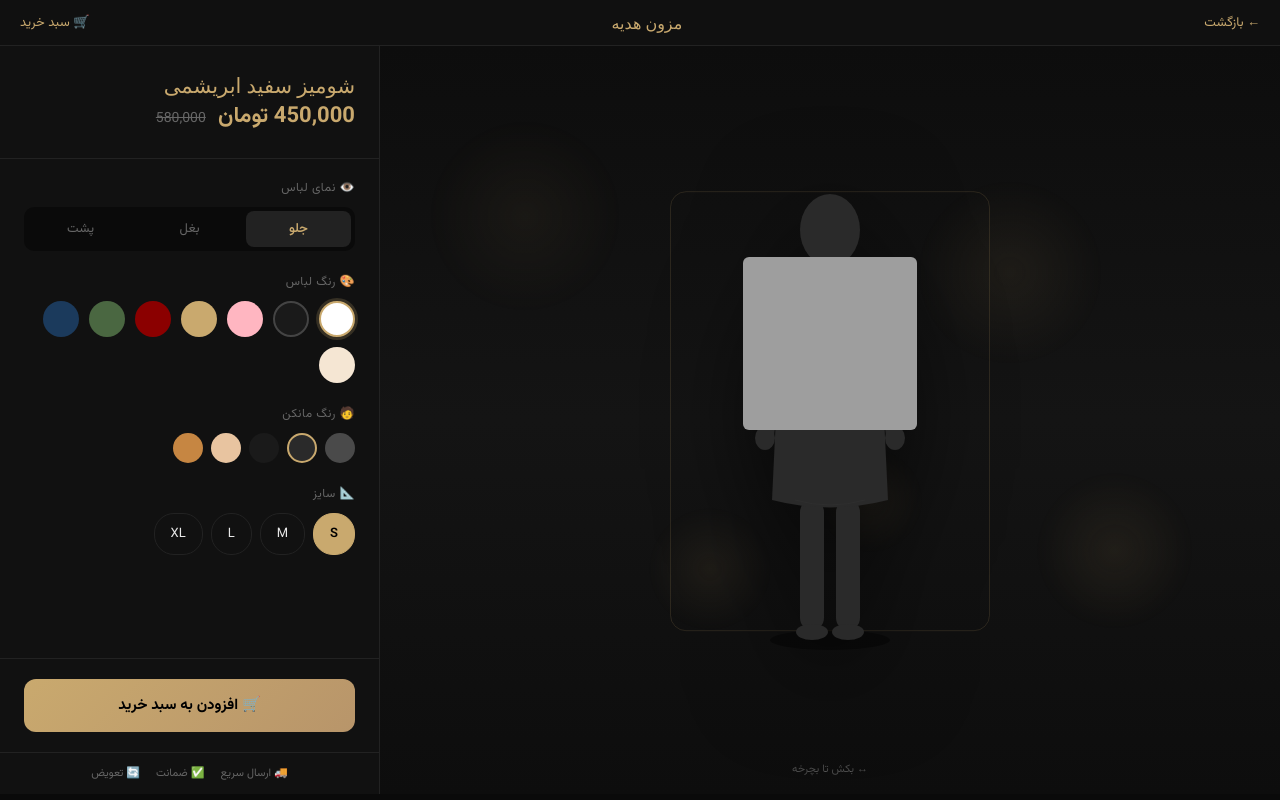
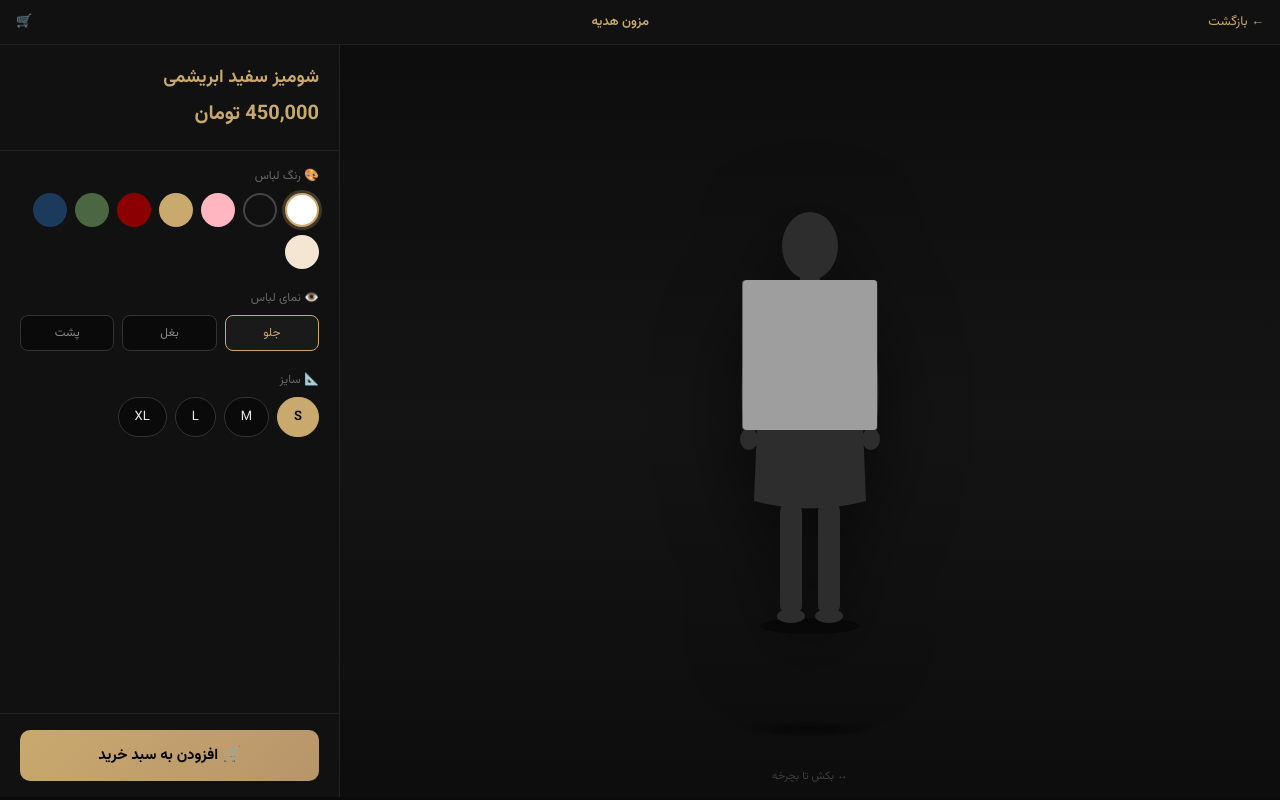
Before and after one commit to matinhermes/mazoun-hediye, a Flask app: page /tryon/1 in a window 1280 px wide. Run offline with Flask 3, Linux system fonts and the light colour scheme; data comes from the database, SQL or seed files in the repository; grey boxes are pictures that could not be loaded.

Commit message:
fix: مانکن ساده حرفه‌ای تیره با عکس لباس

```diff
--- a/templates/tryon.html
+++ b/templates/tryon.html
@@ -1,305 +1,216 @@
 <!DOCTYPE html><html lang="fa" dir="rtl"><head>
 <meta charset="UTF-8"><meta name="viewport" content="width=device-width, initial-scale=1.0">
-<title>پرویو لباس | {{ product.name }}</title>
-<link href="https://fonts.googleapis.com/css2?family=Playfair+Display:wght@400;600;700&family=Vazirmatn:wght@300;400;500;600;700&display=swap" rel="stylesheet">
+<title>پرویو | {{ product.name }}</title>
+<link href="https://fonts.googleapis.com/css2?family=Vazirmatn:wght@300;400;500;600;700&display=swap" rel="stylesheet">
 <style>
-:root{--gold:#c9a96e;--bg:#0a0a0a;--card:#111;--border:#222;--text:#e8e8e8;--sec:#666}
 *{margin:0;padding:0;box-sizing:border-box}
-body{font-family:'Vazirmatn',sans-serif;background:var(--bg);color:var(--text);min-height:100vh;overflow-x:hidden}
+body{font-family:'Vazirmatn',sans-serif;background:#0a0a0a;color:#e8e8e8}
 
-/* Header */
-.topbar{background:rgba(17,17,17,0.95);backdrop-filter:blur(20px);border-bottom:1px solid var(--border);padding:12px 20px;display:flex;align-items:center;justify-content:space-between;position:sticky;top:0;z-index:100}
-.topbar a{color:var(--gold);text-decoration:none;font-size:13px}
+.topbar{background:#111;border-bottom:1px solid #222;padding:12px 16px;display:flex;align-items:center;justify-content:space-between}
+.topbar a{color:#c9a96e;text-decoration:none;font-size:13px}
 
-/* Main layout */
-.main{display:grid;grid-template-columns:1fr 380px;min-height:calc(100vh - 52px)}
-@media(max-width:900px){.main{grid-template-columns:1fr}}
+.page{display:grid;grid-template-columns:1fr 340px;min-height:calc(100vh - 48px)}
+@media(max-width:800px){.page{grid-template-columns:1fr}}
 
-/* ===== 3D MANNEQUIN SCENE ===== */
-.scene{position:relative;display:flex;align-items:center;justify-content:center;background:linear-gradient(180deg,#0d0d0d 0%,#141414 50%,#0d0d0d 100%);overflow:hidden;perspective:1200px}
-@media(max-width:900px){.scene{min-height:75vh}}
+/* Left: Mannequin */
+.preview{display:flex;align-items:center;justify-content:center;background:linear-gradient(180deg,#0d0d0d,#141414,#0d0d0d);position:relative;overflow:hidden;perspective:1000px}
+@media(max-width:800px){.preview{min-height:70vh}}
 
-/* Background bokeh lights */
-.bokeh{position:absolute;inset:0;pointer-events:none;overflow:hidden}
-.bokeh-dot{position:absolute;border-radius:50%;background:radial-gradient(circle,rgba(201,169,110,0.15),transparent 70%);animation:float 8s ease-in-out infinite}
-.bokeh-dot:nth-child(1){width:200px;height:200px;top:10%;left:5%;animation-delay:0s}
-.bokeh-dot:nth-child(2){width:150px;height:150px;top:60%;right:10%;animation-delay:2s}
-.bokeh-dot:nth-child(3){width:120px;height:120px;bottom:20%;left:30%;animation-delay:4s}
-.bokeh-dot:nth-child(4){width:180px;height:180px;top:20%;right:20%;animation-delay:1s}
-.bokeh-dot:nth-child(5){width:100px;height:100px;bottom:30%;right:40%;animation-delay:3s}
-@keyframes float{0%,100%{transform:translateY(0) scale(1);opacity:0.3}50%{transform:translateY(-20px) scale(1.1);opacity:0.6}}
+.mannequin{position:relative;width:260px;height:440px;transition:transform 0.15s;transform-style:preserve-3d}
+@media(max-width:480px){.mannequin{width:210px;height:370px}}
 
-/* Gold frame behind mannequin */
-.gold-frame{position:absolute;width:320px;height:440px;border:1px solid rgba(201,169,110,0.15);border-radius:16px;top:50%;left:50%;transform:translate(-50%,-52%)}
+/* SVG mannequin */
+.mannequin svg{width:100%;height:100%;filter:drop-shadow(0 15px 40px rgba(0,0,0,0.6))}
 
-/* Mannequin container */
-.mannequin-wrap{position:relative;width:300px;height:480px;transition:transform 0.1s ease-out;transform-style:preserve-3d}
-@media(max-width:480px){.mannequin-wrap{width:240px;height:400px}}
-
-/* 3D Mannequin SVG - Faceless dark grey */
-.mannequin-svg{width:100%;height:100%;filter:drop-shadow(0 20px 50px rgba(0,0,0,0.7))}
-
-/* Clothing image overlay */
-.clothing-layer{position:absolute;top:16%;left:50%;transform:translateX(-50%);width:58%;height:36%;overflow:hidden;border-radius:6px;transition:all 0.4s}
-.clothing-layer img{width:100%;height:100%;object-fit:cover;display:block}
-.clothing-tint{position:absolute;inset:0;background:var(--tint-color,#fff);mix-blend-mode:multiply;opacity:0;transition:opacity 0.3s;pointer-events:none}
+/* Product image on mannequin body */
+.product-on-body{position:absolute;top:18%;left:50%;transform:translateX(-50%);width:52%;height:34%;overflow:hidden;border-radius:4px}
+.product-on-body img{width:100%;height:100%;object-fit:cover}
+.product-tint{position:absolute;inset:0;pointer-events:none;mix-blend-mode:multiply;opacity:0;transition:opacity 0.3s}
 
 /* Floor shadow */
-.floor-shadow{position:absolute;bottom:5%;left:50%;transform:translateX(-50%);width:180px;height:25px;background:radial-gradient(ellipse,rgba(0,0,0,0.5),transparent 70%);border-radius:50%}
+.shadow{position:absolute;bottom:8%;left:50%;transform:translateX(-50%);width:140px;height:16px;background:radial-gradient(ellipse,rgba(0,0,0,0.5),transparent 70%);border-radius:50%}
 
-/* Hint */
-.drag-hint{position:absolute;bottom:16px;left:50%;transform:translateX(-50%);font-size:11px;color:rgba(255,255,255,0.25);display:flex;align-items:center;gap:6px;white-space:nowrap}
+.hint{position:absolute;bottom:12px;left:50%;transform:translateX(-50%);font-size:11px;color:rgba(255,255,255,0.2)}
 
-/* ===== SIDEBAR ===== */
-.sidebar{background:var(--card);border-right:1px solid var(--border);display:flex;flex-direction:column;overflow-y:auto;max-height:calc(100vh - 52px)}
-@media(max-width:900px){.sidebar{max-height:none;border-right:none;border-top:1px solid var(--border)}}
+/* Right: Controls */
+.controls{background:#111;border-right:1px solid #222;display:flex;flex-direction:column;overflow-y:auto;max-height:calc(100vh - 48px)}
+@media(max-width:800px){.controls{max-height:none;border-right:none;border-top:1px solid #222}}
 
-.sb-head{padding:24px;border-bottom:1px solid var(--border)}
-.p-name{font-family:'Playfair Display',serif;font-size:21px;color:var(--gold);line-height:1.4}
-.p-price{font-size:22px;font-weight:700;color:var(--gold);margin-top:8px}
-.p-old{font-size:14px;color:var(--sec);text-decoration:line-through;margin-right:8px}
+.ctrl-head{padding:20px;border-bottom:1px solid #222}
+.ctrl-head h2{font-size:18px;color:#c9a96e;line-height:1.5}
+.ctrl-head .price{font-size:20px;font-weight:700;color:#c9a96e;margin-top:6px}
 
-.sb-body{flex:1;padding:20px 24px;overflow-y:auto}
+.ctrl-body{flex:1;padding:16px 20px}
 
-.sec{margin-bottom:22px}
-.sec-label{font-size:12px;color:var(--sec);margin-bottom:10px;text-transform:uppercase;letter-spacing:0.5px}
+.group{margin-bottom:20px}
+.group-title{font-size:12px;color:#666;margin-bottom:8px}
 
-/* Swatches */
-.swatches{display:flex;gap:10px;flex-wrap:wrap}
-.sw{width:36px;height:36px;border-radius:50%;border:2px solid transparent;cursor:pointer;transition:all .2s}
-.sw:hover{transform:scale(1.12)}
-.sw.on{border-color:var(--gold);box-shadow:0 0 0 3px rgba(201,169,110,0.2)}
+.row{display:flex;gap:8px;flex-wrap:wrap}
 
-/* Skin */
-.skins{display:flex;gap:8px}
-.sk{width:30px;height:30px;border-radius:50%;border:2px solid transparent;cursor:pointer;transition:all .2s}
-.sk:hover{transform:scale(1.1)}
-.sk.on{border-color:var(--gold)}
+/* Color buttons */
+.cbtn{width:34px;height:34px;border-radius:50%;border:2px solid transparent;cursor:pointer;transition:all 0.2s}
+.cbtn:hover{transform:scale(1.1)}
+.cbtn.on{border-color:#c9a96e;box-shadow:0 0 0 3px rgba(201,169,110,0.25)}
 
-/* Sizes */
-.sizes{display:flex;gap:8px;flex-wrap:wrap}
-.sz{padding:10px 16px;background:transparent;border:1px solid var(--border);border-radius:20px;color:var(--text);cursor:pointer;font-family:inherit;font-size:13px;transition:all .2s}
-.sz:hover{border-color:var(--gold)}
-.sz.on{background:var(--gold);color:#000;border-color:var(--gold);font-weight:600}
+/* Size buttons */
+.sbtn{padding:9px 16px;background:#0a0a0a;border:1px solid #333;border-radius:20px;color:#e8e8e8;cursor:pointer;font-family:inherit;font-size:13px;transition:all 0.2s}
+.sbtn:hover{border-color:#c9a96e}
+.sbtn.on{background:#c9a96e;color:#000;border-color:#c9a96e;font-weight:600}
 
-/* View tabs */
-.views{display:flex;background:var(--bg);border-radius:10px;padding:4px;gap:4px}
-.vw{flex:1;padding:8px;border:none;background:transparent;border-radius:8px;color:var(--sec);cursor:pointer;font-family:inherit;font-size:13px;transition:all .2s}
-.vw:hover{color:var(--text)}
-.vw.on{background:var(--border);color:var(--gold);font-weight:600}
+/* View buttons */
+.vbtn{flex:1;padding:8px;background:#0a0a0a;border:1px solid #333;border-radius:8px;color:#888;cursor:pointer;font-family:inherit;font-size:12px;transition:all 0.2s}
+.vbtn:hover{color:#e8e8e8}
+.vbtn.on{background:#1a1a1a;border-color:#c9a96e;color:#c9a96e}
 
-/* CTA */
-.sb-foot{padding:20px 24px;border-top:1px solid var(--border)}
-.cart-btn{width:100%;padding:15px;background:linear-gradient(135deg,var(--gold),#b8956a);border:none;border-radius:12px;color:#000;font-size:15px;font-weight:700;font-family:inherit;cursor:pointer;transition:all .3s}
-.cart-btn:hover{transform:translateY(-1px);box-shadow:0 6px 20px rgba(201,169,110,0.3)}
+/* Cart button */
+.cart{width:100%;padding:14px;background:linear-gradient(135deg,#c9a96e,#b8956a);border:none;border-radius:10px;color:#000;font-size:15px;font-weight:700;font-family:inherit;cursor:pointer;margin-top:auto;transition:all 0.3s}
+.cart:hover{box-shadow:0 6px 20px rgba(201,169,110,0.3)}
 
-.trust{display:flex;justify-content:center;gap:16px;padding:12px;border-top:1px solid var(--border);font-size:11px;color:var(--sec)}
-.trust span{display:flex;align-items:center;gap:4px}
+.ctrl-foot{padding:16px 20px;border-top:1px solid #222}
 
 /* Mobile */
-@media(max-width:480px){
-.sb-head{padding:16px}.sb-body{padding:16px}.sb-foot{padding:16px}
-.p-name{font-size:18px}.p-price{font-size:20px}
-}
+@media(max-width:480px){.ctrl-head{padding:14px}.ctrl-body{padding:12px 16px}.ctrl-foot{padding:12px 16px}}
 </style>
 </head><body>
 
 <div class="topbar">
 <a href="/product/{{ product.id }}">← بازگشت</a>
-<a href="/" style="font-family:'Playfair Display',serif;font-size:16px">مزون هدیه</a>
-<a href="/cart">🛒 سبد خرید</a>
+<a href="/" style="font-weight:600">مزون هدیه</a>
+<a href="/cart">🛒</a>
 </div>
 
-<div class="main">
-<!-- 3D Scene -->
-<div class="scene" id="scene">
-<!-- Bokeh background -->
-<div class="bokeh">
-<div class="bokeh-dot"></div><div class="bokeh-dot"></div><div class="bokeh-dot"></div>
-<div class="bokeh-dot"></div><div class="bokeh-dot"></div>
-</div>
-<div class="gold-frame"></div>
-
+<div class="page">
 <!-- Mannequin -->
-<div class="mannequin-wrap" id="mannequin">
-<svg viewBox="0 0 240 480" class="mannequin-svg">
+<div class="preview" id="preview">
+<div class="mannequin" id="mannequin">
+<svg viewBox="0 0 220 440">
 <!-- Shadow -->
-<ellipse cx="120" cy="460" rx="60" ry="10" fill="rgba(0,0,0,0.4)"/>
-
+<ellipse cx="110" cy="425" rx="50" ry="8" fill="rgba(0,0,0,0.4)"/>
 <!-- Legs -->
-<rect x="90" y="320" width="24" height="130" rx="12" id="sk-leg-l" fill="#2a2a2a"/>
-<rect x="126" y="320" width="24" height="130" rx="12" id="sk-leg-r" fill="#2a2a2a"/>
-
+<rect x="80" y="300" width="22" height="115" rx="11" fill="#2d2d2d"/>
+<rect x="118" y="300" width="22" height="115" rx="11" fill="#2d2d2d"/>
 <!-- Feet -->
-<ellipse cx="102" cy="452" rx="16" ry="8" id="sk-foot-l" fill="#2a2a2a"/>
-<ellipse cx="138" cy="452" rx="16" ry="8" id="sk-foot-r" fill="#2a2a2a"/>
-
+<ellipse cx="91" cy="415" rx="14" ry="7" fill="#2d2d2d"/>
+<ellipse cx="129" cy="415" rx="14" ry="7" fill="#2d2d2d"/>
 <!-- Body -->
-<path d="M72 110 Q120 95 168 110 L178 320 Q120 335 62 320 Z" id="sk-body" fill="#2a2a2a"/>
-
+<path d="M62 100 Q110 85 158 100 L166 300 Q110 315 54 300 Z" fill="#2d2d2d"/>
 <!-- Arms -->
-<path d="M72 110 Q52 125 48 190 Q46 230 52 255 Q58 262 64 255 Q68 230 72 190 Q74 140 78 120" id="sk-arm-l" fill="#2a2a2a"/>
-<path d="M168 110 Q188 125 192 190 Q194 230 188 255 Q182 262 176 255 Q172 230 168 190 Q166 140 162 120" id="sk-arm-r" fill="#2a2a2a"/>
-
+<path d="M62 100 Q45 115 42 175 Q40 210 46 235 Q50 240 54 235 Q58 210 62 175 Q64 130 68 110" fill="#2d2d2d"/>
+<path d="M158 100 Q175 115 178 175 Q180 210 174 235 Q170 240 166 235 Q162 210 158 175 Q156 130 152 110" fill="#2d2d2d"/>
 <!-- Hands -->
-<ellipse cx="55" cy="258" rx="10" ry="12" id="sk-hand-l" fill="#2a2a2a"/>
-<ellipse cx="185" cy="258" rx="10" ry="12" id="sk-hand-r" fill="#2a2a2a"/>
-
+<ellipse cx="49" cy="238" rx="9" ry="11" fill="#2d2d2d"/>
+<ellipse cx="171" cy="238" rx="9" ry="11" fill="#2d2d2d"/>
 <!-- Neck -->
-<rect x="108" y="78" width="24" height="22" rx="12" id="sk-neck" fill="#2a2a2a"/>
-
-<!-- Head - faceless oval -->
-<ellipse cx="120" cy="50" rx="30" ry="36" id="sk-head" fill="#2a2a2a"/>
-
-<!-- Subtle body highlights -->
-<path d="M90 115 Q120 108 150 115" stroke="rgba(255,255,255,0.03)" stroke-width="1" fill="none"/>
-<path d="M85 320 Q120 330 155 320" stroke="rgba(255,255,255,0.02)" stroke-width="1" fill="none"/>
+<rect x="100" y="68" width="20" height="20" rx="10" fill="#2d2d2d"/>
+<!-- Head -->
+<ellipse cx="110" cy="45" rx="28" ry="34" fill="#2d2d2d"/>
 </svg>
 
-<!-- Clothing overlay -->
-<div class="clothing-layer" id="clothingLayer">
+<!-- Product image -->
+<div class="product-on-body">
 {% if product.image %}
-<img src="{{ product.image }}" alt="{{ product.name }}" id="clothingImg">
-<div class="clothing-tint" id="clothingTint"></div>
+<img src="{{ product.image }}" alt="{{ product.name }}">
+<div class="product-tint" id="tint"></div>
 {% endif %}
 </div>
 </div>
-
-<div class="drag-hint">↔ بکش تا بچرخه</div>
+<div class="shadow"></div>
+<div class="hint">↔ بکش تا بچرخه</div>
 </div>
 
-<!-- Sidebar -->
-<div class="sidebar">
-<div class="sb-head">
-<div class="p-name">{{ product.name }}</div>
-<div><span class="p-price">{{ "{:,}".format(product.price) }} تومان</span>
-{% if product.old_price %}<span class="p-old">{{ "{:,}".format(product.old_price) }}</span>{% endif %}</div>
+<!-- Controls -->
+<div class="controls">
+<div class="ctrl-head">
+<h2>{{ product.name }}</h2>
+<div class="price">{{ "{:,}".format(product.price) }} تومان</div>
 </div>
 
-<div class="sb-body">
-<!-- View -->
-<div class="sec">
-<div class="sec-label">👁️ نمای لباس</div>
-<div class="views">
-<button class="vw on" onclick="setView('front',this)">جلو</button>
-<button class="vw" onclick="setView('side',this)">بغل</button>
-<button class="vw" onclick="setView('back',this)">پشت</button>
+<div class="ctrl-body">
+<div class="group">
+<div class="group-title">🎨 رنگ لباس</div>
+<div class="row">
+<button class="cbtn on" style="background:#fff" onclick="setColor('#fff',this)"></button>
+<button class="cbtn" style="background:#111;border-color:#444" onclick="setColor('#111',this)"></button>
+<button class="cbtn" style="background:#FFB6C1" onclick="setColor('#FFB6C1',this)"></button>
+<button class="cbtn" style="background:#c9a96e" onclick="setColor('#c9a96e',this)"></button>
+<button class="cbtn" style="background:#8B0000" onclick="setColor('#8B0000',this)"></button>
+<button class="cbtn" style="background:#4A6741" onclick="setColor('#4A6741',this)"></button>
+<button class="cbtn" style="background:#1B3A5C" onclick="setColor('#1B3A5C',this)"></button>
+<button class="cbtn" style="background:#F5E6D3" onclick="setColor('#F5E6D3',this)"></button>
 </div>
 </div>
 
-<!-- Color -->
-<div class="sec">
-<div class="sec-label">🎨 رنگ لباس</div>
-<div class="swatches">
-<button class="sw on" style="background:#fff" onclick="setColor('#ffffff',this)"></button>
-<button class="sw" style="background:#1a1a1a;border-color:#444" onclick="setColor('#1a1a1a',this)"></button>
-<button class="sw" style="background:#FFB6C1" onclick="setColor('#FFB6C1',this)"></button>
-<button class="sw" style="background:#c9a96e" onclick="setColor('#c9a96e',this)"></button>
-<button class="sw" style="background:#8B0000" onclick="setColor('#8B0000',this)"></button>
-<button class="sw" style="background:#4A6741" onclick="setColor('#4A6741',this)"></button>
-<button class="sw" style="background:#1B3A5C" onclick="setColor('#1B3A5C',this)"></button>
-<button class="sw" style="background:#F5E6D3" onclick="setColor('#F5E6D3',this)"></button>
+<div class="group">
+<div class="group-title">👁️ نمای لباس</div>
+<div class="row">
+<button class="vbtn on" onclick="setView('front',this)">جلو</button>
+<button class="vbtn" onclick="setView('side',this)">بغل</button>
+<button class="vbtn" onclick="setView('back',this)">پشت</button>
 </div>
 </div>
 
-<!-- Skin -->
-<div class="sec">
-<div class="sec-label">🧑 رنگ مانکن</div>
-<div class="skins">
-<button class="sk" style="background:#4a4a4a" onclick="setSkin('#4a4a4a',this)"></button>
-<button class="sk on" style="background:#2a2a2a" onclick="setSkin('#2a2a2a',this)"></button>
-<button class="sk" style="background:#1a1a1a" onclick="setSkin('#1a1a1a',this)"></button>
-<button class="sk" style="background:#E8C4A0" onclick="setSkin('#E8C4A0',this)"></button>
-<button class="sk" style="background:#C68642" onclick="setSkin('#C68642',this)"></button>
-</div>
-</div>
-
-<!-- Size -->
-<div class="sec">
-<div class="sec-label">📐 سایز</div>
-<div class="sizes" id="sizeRow">
+<div class="group">
+<div class="group-title">📐 سایز</div>
+<div class="row">
 {% set sizes = product.sizes.split(',') if product.sizes else ['36','38','40','42','44','46'] %}
-{% for size in sizes %}
-<button class="sz {% if loop.first %}on{% endif %}" onclick="setSize('{{ size }}',this)">{{ size }}</button>
+{% for s in sizes %}
+<button class="sbtn {% if loop.first %}on{% endif %}" onclick="setSize('{{ s }}',this)">{{ s }}</button>
 {% endfor %}
 </div>
 </div>
 </div>
 
-<div class="sb-foot">
-<button class="cart-btn" onclick="addToCart()">🛒 افزودن به سبد خرید</button>
-</div>
-<div class="trust">
-<span>🚚 ارسال سریع</span>
-<span>✅ ضمانت</span>
-<span>🔄 تعویض</span>
+<div class="ctrl-foot">
+<button class="cart" onclick="addToCart()">🛒 افزودن به سبد خرید</button>
 </div>
 </div>
 </div>
 
 <script>
-var curSize='{{ sizes[0] if sizes else "36" }}';
+var sz='{{ sizes[0] if sizes else "36" }}';
 
 function setColor(c,el){
-    document.querySelectorAll('.sw').forEach(function(s){s.classList.remove('on')});
+    document.querySelectorAll('.cbtn').forEach(function(b){b.classList.remove('on')});
     el.classList.add('on');
-    var t=document.getElementById('clothingTint');
+    var t=document.getElementById('tint');
     if(t){t.style.background=c;t.style.opacity='0.3'}
 }
-function setSkin(c,el){
-    document.querySelectorAll('.sk').forEach(function(s){s.classList.remove('on')});
+
+function setView(v,el){
+    document.querySelectorAll('.vbtn').forEach(function(b){b.classList.remove('on')});
     el.classList.add('on');
-    ['sk-head','sk-neck','sk-body','sk-arm-l','sk-arm-r','sk-hand-l','sk-hand-r','sk-leg-l','sk-leg-r','sk-foot-l','sk-foot-r'].forEach(function(id){
-        var e=document.getElementById(id);if(e)e.setAttribute('fill',c);
-    });
+    var m=document.getElementById('mannequin');
+    var img=document.querySelector('.product-on-body');
+    if(v==='front'){m.style.transform='rotateY(0)';img.style.transform='translateX(-50%) scaleX(1)'}
+    else if(v==='side'){m.style.transform='rotateY(20deg)';img.style.transform='translateX(-50%) scaleX(0.6) skewY(2deg)'}
+    else{m.style.transform='rotateY(180deg)';img.style.opacity='0.3'}
 }
+
 function setSize(s,el){
-    curSize=s;
-    document.querySelectorAll('.sz').forEach(function(b){b.classList.remove('on')});
+    sz=s;
+    document.querySelectorAll('.sbtn').forEach(function(b){b.classList.remove('on')});
     el.classList.add('on');
 }
-function setView(v,el){
-    document.querySelectorAll('.vw').forEach(function(b){b.classList.remove('on')});
-    el.classList.add('on');
-    var l=document.getElementById('clothingLayer');
-    if(v==='front'){l.style.transform='translateX(-50%) scaleX(1) skewY(0)';l.style.opacity='1'}
-    else if(v==='side'){l.style.transform='translateX(-50%) scaleX(0.55) skewY(3deg)';l.style.opacity='0.9'}
-    else{l.style.transform='translateX(-50%) scaleX(1)';l.style.opacity='0.3'}
-}
+
 function addToCart(){
-    fetch('/cart/add',{method:'POST',headers:{'Content-Type':'application/json'},body:JSON.stringify({product_id:{{ product.id }},size:curSize,quantity:1})}).then(function(r){return r.json()}).then(function(d){
+    fetch('/cart/add',{method:'POST',headers:{'Content-Type':'application/json'},body:JSON.stringify({product_id:{{ product.id }},size:sz,quantity:1})}).then(r=>r.json()).then(d=>{
         if(d.success){
             var t=document.createElement('div');
-            t.style.cssText='position:fixed;bottom:30px;left:50%;transform:translateX(-50%);background:#28a745;color:#fff;padding:14px 32px;border-radius:12px;font-size:15px;font-weight:600;z-index:9999;font-family:Vazirmatn;box-shadow:0 8px 30px rgba(0,0,0,0.4)';
-            t.textContent='✓ به سبد خرید اضافه شد';
-            document.body.appendChild(t);setTimeout(function(){t.remove()},3000);
+            t.style.cssText='position:fixed;bottom:30px;left:50%;transform:translateX(-50%);background:#28a745;color:#fff;padding:14px 28px;border-radius:12px;font-size:15px;font-weight:600;z-index:9999;font-family:Vazirmatn';
+            t.textContent='✓ به سبد اضافه شد';
+            document.body.appendChild(t);setTimeout(()=>t.remove(),3000);
         }
     });
 }
 
-// 3D rotation with drag/touch
-var scene=document.getElementById('scene'), m=document.getElementById('mannequin');
-var dragging=false,sx=0,rot=0;
-
-scene.addEventListener('mousedown',function(e){dragging=true;sx=e.clientX});
-document.addEventListener('mousemove',function(e){
-    if(!dragging)return;
-    rot+=(e.clientX-sx)*0.2;
-    rot=Math.max(-35,Math.min(35,rot));
-    m.style.transform='rotateY('+rot+'deg)';
-    sx=e.clientX;
-});
-document.addEventListener('mouseup',function(){dragging=false});
-
-scene.addEventListener('touchstart',function(e){sx=e.touches[0].clientX;dragging=true});
-scene.addEventListener('touchmove',function(e){
-    if(!dragging)return;
-    e.preventDefault();
-    rot+=(e.touches[0].clientX-sx)*0.2;
-    rot=Math.max(-35,Math.min(35,rot));
-    m.style.transform='rotateY('+rot+'deg)';
-    sx=e.touches[0].clientX;
-},{passive:false});
-scene.addEventListener('touchend',function(){dragging=false});
+// 3D drag rotation
+var p=document.getElementById('preview'),m=document.getElementById('mannequin');
+var drag=false,sx=0,rot=0;
+p.addEventListener('mousedown',e=>{drag=true;sx=e.clientX});
+document.addEventListener('mousemove',e=>{if(!drag)return;rot+=(e.clientX-sx)*0.2;rot=Math.max(-30,Math.min(30,rot));m.style.transform='rotateY('+rot+'deg)';sx=e.clientX});
+document.addEventListener('mouseup',()=>{drag=false});
+p.addEventListener('touchstart',e=>{sx=e.touches[0].clientX;drag=true});
+p.addEventListener('touchmove',e=>{if(!drag)return;e.preventDefault();rot+=(e.touches[0].clientX-sx)*0.2;rot=Math.max(-30,Math.min(30,rot));m.style.transform='rotateY('+rot+'deg)';sx=e.touches[0].clientX},{passive:false});
+p.addEventListener('touchend',()=>{drag=false});
 </script>
 </body></html>
```
